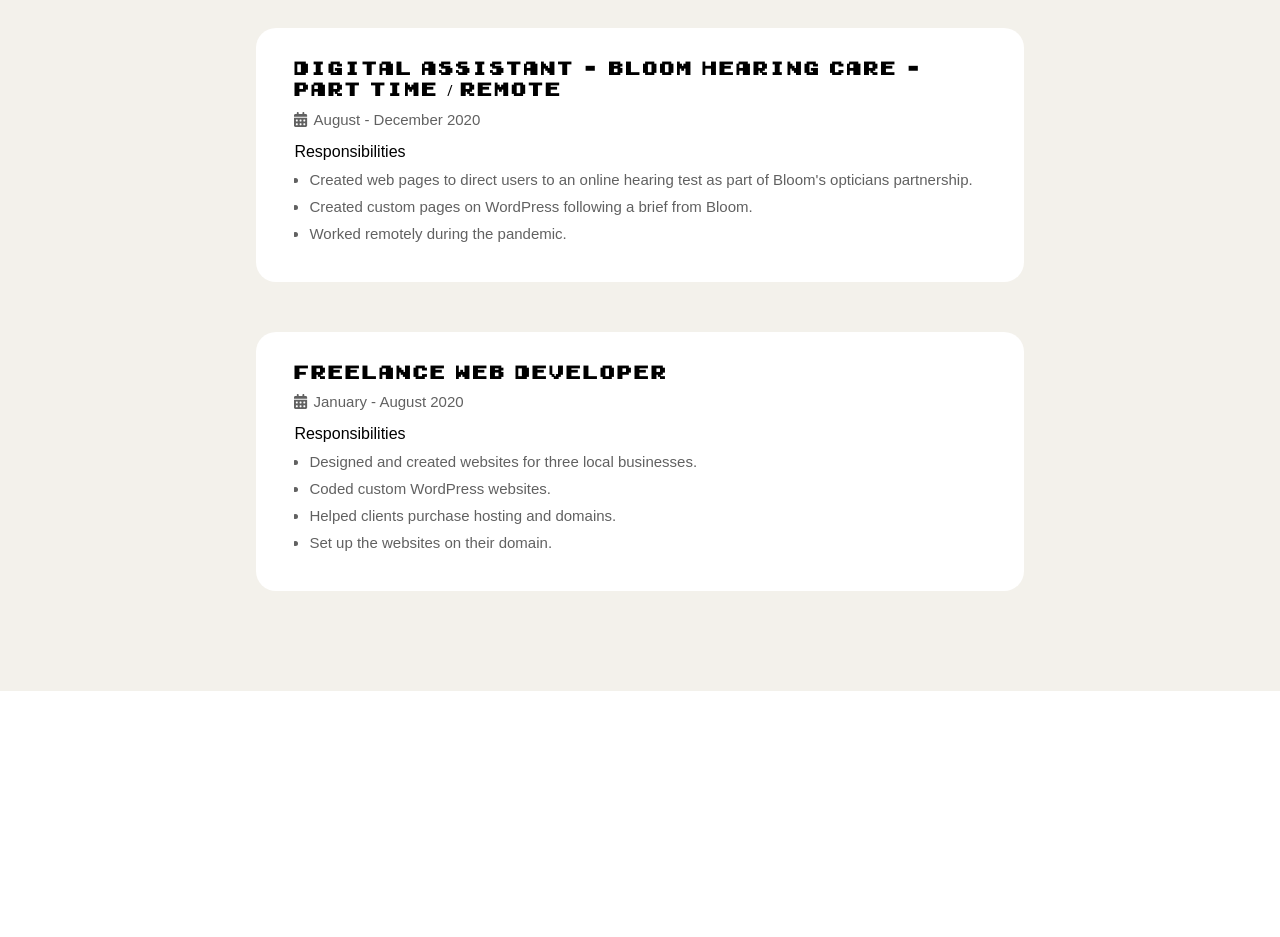
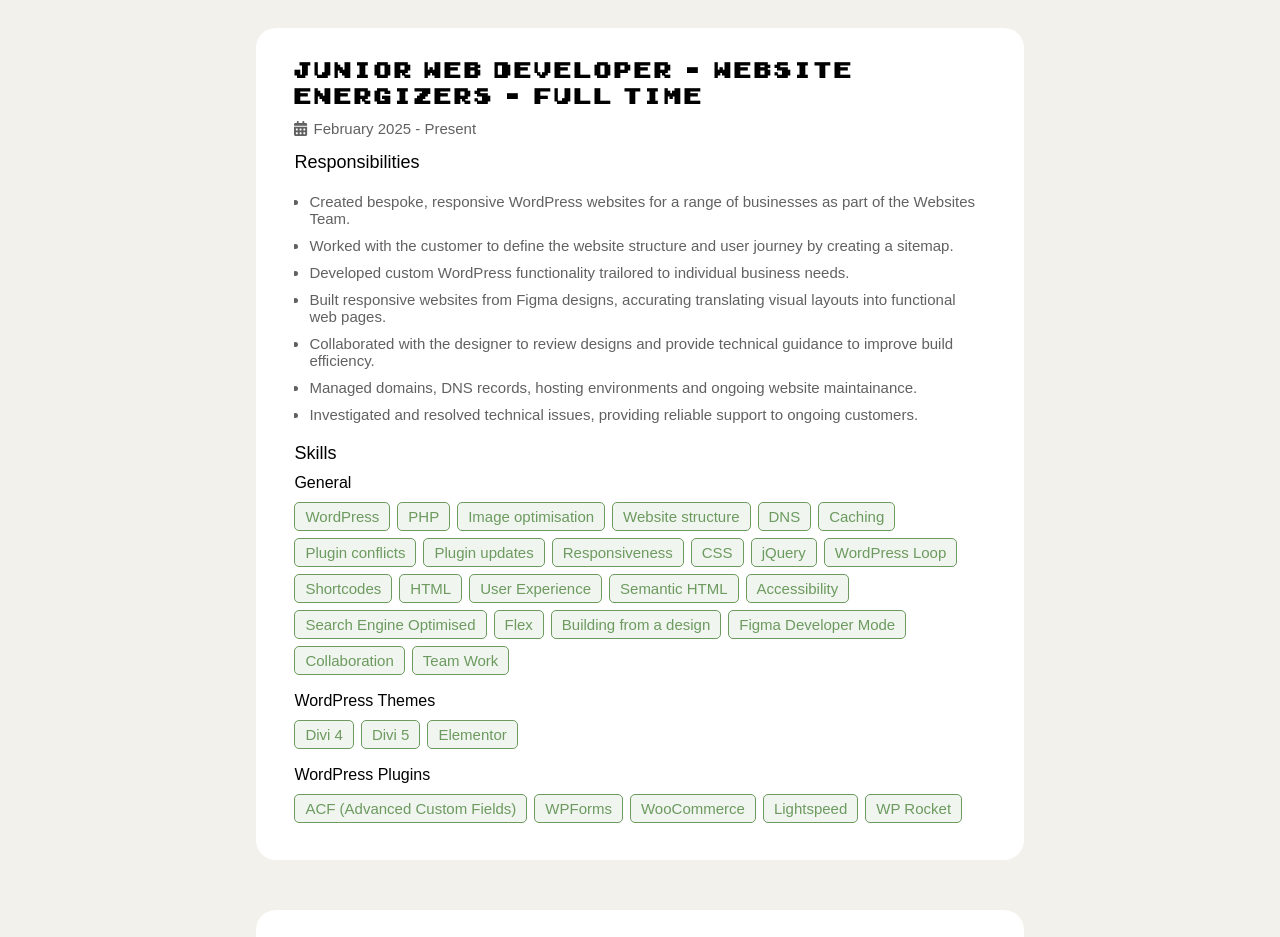
Before and after one commit to lucyscanlon/Portfolio2024, a Vue app: page / in a window 1280 px wide. Shown: the part 1860-2797 px from the top of the page. Before the commit the page ends 2551 px from the top, so only its background shows below. Built offline with nearby package versions, Linux system fonts and the light colour scheme.

Commit message:
commit before 2026 portfolio update

```diff
--- a/src/components/Hello.vue
+++ b/src/components/Hello.vue
@@ -8,7 +8,7 @@
                     </div>
                     <div class="polaroid-information-container">
                         <ul>
-                            <li><font-awesome-icon icon="fa-solid fa-map-pin" />London</li>
+                            <li><font-awesome-icon icon="fa-solid fa-map-pin" />Oxfordshire</li>
                             <li><font-awesome-icon icon="fa-solid fa-envelope" />lucyisobelscanlon@gmail.com</li>
                             <a href="https://github.com/lucyscanlon" target="_blank"><li><font-awesome-icon icon="fa-brands fa-github" />github.com/lucyscanlon</li></a>
                         </ul>
@@ -20,10 +20,10 @@
             <div class="introduction-text-right-flex">
                 <div class="introduction-text-padding">
                     <div class="introduction-heading-container">
-                        <h1>Hey!</h1>
+                        <h1>H1: Hi, I’m Lucy. A Web Developer in Oxfordshire.</h1>
                     </div>
                     <div class="introduction-description-container">
-                        <p>Welcome to my portfolio website! I am a recent graduate from Goldsmiths University of London, and am currently looking for an entry level developer role. Please look at my projects to see examples of my work.</p>
+                        <p>I'm a Junior Web Developer based in Oxfordshire with agency and freelance experience. I build responsive, user-focused websites which help businesses communicate clearly, solve real world problems and turn visitors into customers. I’m passionate about continuously developing my skills and building high-quality digital experiences that follow industry best practices.</p>
                     </div>
                     <div class="introduction-grad-container">
                         <p><font-awesome-icon icon="fa-solid fa-user-graduate" /> First Class Honors Degree in Creative Computing</p>
--- a/src/components/WorkExperience.vue
+++ b/src/components/WorkExperience.vue
@@ -4,6 +4,83 @@
             <h1>Developer Experience</h1>
         </div>
         <div class="workexperience-list-whole-container">
+            <div class="workexperience-list-container">
+                <div class="workexperience-list-padding">
+                    <div class="workexperience-list-title-container">
+                        <h3>Junior Web Developer - Website Energizers - Full Time</h3>
+                    </div>
+                    <div class="workexperience-date-container">
+                        <p><font-awesome-icon icon="fa-solid fa-calendar-days" />February 2025 - Present</p>
+                    </div>
+                    <div class="workexperience-list-resp-container">
+                        <h4>Responsibilities</h4>
+                        <ul>
+                            <li>Created bespoke, responsive WordPress websites for a range of businesses as part of the Websites Team.</li>
+                            <li>Worked with the customer to define the website structure and user journey by creating a sitemap.</li>
+                            <li>Developed custom WordPress functionality trailored to individual business needs.</li>
+                            <li>Built responsive websites from Figma designs, accurating translating visual layouts into functional web pages.</li>
+                            <li>Collaborated with the designer to review designs and provide technical guidance to improve build efficiency.</li>
+                            <li>Managed domains, DNS records, hosting environments and ongoing website maintainance.</li>
+                            <li>Investigated and resolved technical issues, providing reliable support to ongoing customers.</li>
+                        </ul>
+                    </div>
+                    <div class="workexperience-skills-container">
+                        <h4>Skills</h4>
+                        <div class="workexperience-typeofskill-container">
+                            <h5>General</h5>
+                            <div class="workexperience-skilllist-container">
+                                <ul>
+                                    <li>WordPress</li>
+                                    <li>PHP</li>
+                                    <li>Image optimisation</li>
+                                    <li>Website structure</li>
+                                    <li>DNS</li>
+                                    <li>Caching</li>
+                                    <li>Plugin conflicts</li>
+                                    <li>Plugin updates</li>
+                                    <li>Responsiveness</li>
+                                    <li>CSS</li>
+                                    <li>jQuery</li>
+                                    <li>WordPress Loop</li>
+                                    <li>Shortcodes</li>
+                                    <li>HTML</li>
+                                    <li>User Experience</li>
+                                    <li>Semantic HTML</li>
+                                    <li>Accessibility</li>
+                                    <li>Search Engine Optimised</li>
+                                    <li>Flex</li>
+                                    <li>Building from a design</li>
+                                    <li>Figma Developer Mode</li>
+                                    <li>Collaboration</li>
+                                    <li>Team Work</li>
+                                </ul>
+                            </div>
+                        </div>
+                        <div class="workexperience-typeofskill-container skilllist-notfirst">
+                            <h5>WordPress Themes</h5>
+                            <div class="workexperience-skilllist-container">
+                                <ul>
+                                    <li>Divi 4</li>
+                                    <li>Divi 5</li>
+                                    <li>Elementor</li>
+                                </ul>
+                            </div>
+                        </div>
+                        <div class="workexperience-typeofskill-container skilllist-notfirst">
+                            <h5>WordPress Plugins</h5>
+                                <div class="workexperience-skilllist-container">
+                                <ul>
+                                    <li>ACF (Advanced Custom Fields)</li>
+                                    <li>WPForms</li>
+                                    <li>WooCommerce</li>
+                                    <li>Lightspeed</li>
+                                    <li>WP Rocket</li>
+                                </ul>
+                            </div>
+                        </div>
+                    </div>
+                </div>
+            </div>
             <div class="workexperience-list-container">
                 <div class="workexperience-list-padding">
                     <div class="workexperience-list-title-container">
@@ -15,10 +92,27 @@
                     <div class="workexperience-list-resp-container">
                         <h4>Responsibilities</h4>
                         <ul>
-                            <li>Created web pages to direct users to an online hearing test as part of Bloom's opticians partnership.</li>
+                            <li>Created approximately 20 web pages to direct users to an online hearing test as part of Bloom's opticians partnership.</li>
+                            <li>Created each page to visually match the design of the existing optican's website to ensure a seamless user experience.</li>
                             <li>Created custom pages on WordPress following a brief from Bloom.</li>
                             <li>Worked remotely during the pandemic.</li>
                         </ul>
+                    </div>
+                    <div class="workexperience-skills-container">
+                        <h4>Skills</h4>
+                        <div class="workexperience-typeofskill-container">
+                            <h5>General</h5>
+                            <div class="workexperience-skilllist-container">
+                                <ul>
+                                    <li>WordPress</li>
+                                    <li>HTML</li>
+                                    <li>CSS</li>
+                                    <li>Responsiveness</li>
+                                    <li>Hosting</li>
+                                    <li>User experience</li>
+                                </ul>
+                            </div>
+                        </div>
                     </div>
                 </div>
             </div>
@@ -34,10 +128,27 @@
                         <h4>Responsibilities</h4>
                         <ul>
                             <li>Designed and created websites for three local businesses.</li>
-                            <li>Coded custom WordPress websites.</li>
+                            <li>Coded custom WordPress websites to improve their online presence.</li>
                             <li>Helped clients purchase hosting and domains.</li>
                             <li>Set up the websites on their domain.</li>
                         </ul>
+                    </div>
+                    <div class="workexperience-skills-container">
+                        <h4>Skills</h4>
+                        <div class="workexperience-typeofskill-container">
+                            <h5>General</h5>
+                            <div class="workexperience-skilllist-container">
+                                <ul>
+                                    <li>WordPress</li>
+                                    <li>HTML</li>
+                                    <li>CSS</li>
+                                    <li>Responsiveness</li>
+                                    <li>Hosting</li>
+                                    <li>User experience</li>
+                                    <li>Website Design</li>
+                                </ul>
+                            </div>
+                        </div>
                     </div>
                 </div>
             </div>
--- a/src/styles/style.css
+++ b/src/styles/style.css
@@ -605,7 +605,7 @@
 
 .workexperience-list-title-container h3 {
     font-family: Gameboy;
-    font-size: 17px;
+    font-size: 20px;
 }
 
 .workexperience-date-container {
@@ -630,6 +630,8 @@
 .workexperience-list-resp-container h4 {
     font-family: "Figtree", sans-serif;
     font-weight: 300;
+    font-size: 18px;
+    padding-bottom: 10px;
 }
 
 .workexperience-list-resp-container ul {
@@ -645,6 +647,37 @@
     padding-bottom: 10px;
 }
 
+.workexperience-skills-container h4 {
+    font-family: "Figtree", sans-serif;
+    font-weight: 300;
+    font-size: 18px;
+    padding-bottom: 10px;padding-top: 10px;
+}
+
+.workexperience-skills-container h5 {
+    font-family: "Figtree", sans-serif;
+    font-weight: 300;
+    font-size: 16px;
+    padding-bottom: 10px;
+}
+
+.workexperience-skilllist-container li {
+    display: inline-block;
+    margin-right: 7px;
+    font-family: "Figtree", sans-serif;
+    font-weight: 300;
+    background-color: rgba(108, 154, 95, 0.1);
+    padding: 5px 10px;
+    margin-bottom: 7px;
+    border-radius: 5px;
+    border: solid 1px #6C9A5F;
+    color: #6C9A5F;
+    font-size: 15px;
+}
+
+.skilllist-notfirst {
+    padding-top: 10px;
+}
 
 /* portfolio full view */
 
```
Also changed, not shown: 1 other file (tests, documents, lock files or other folders).
